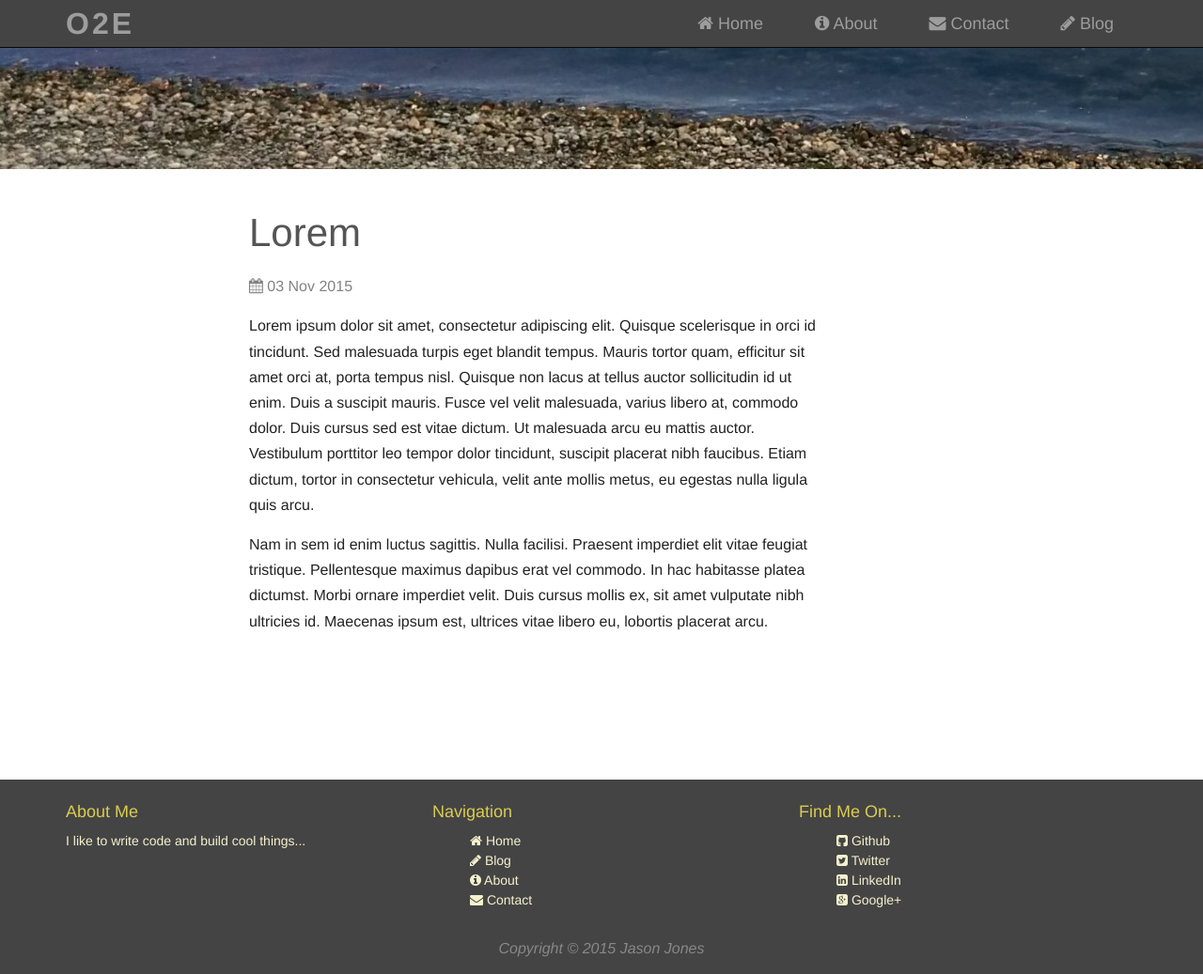
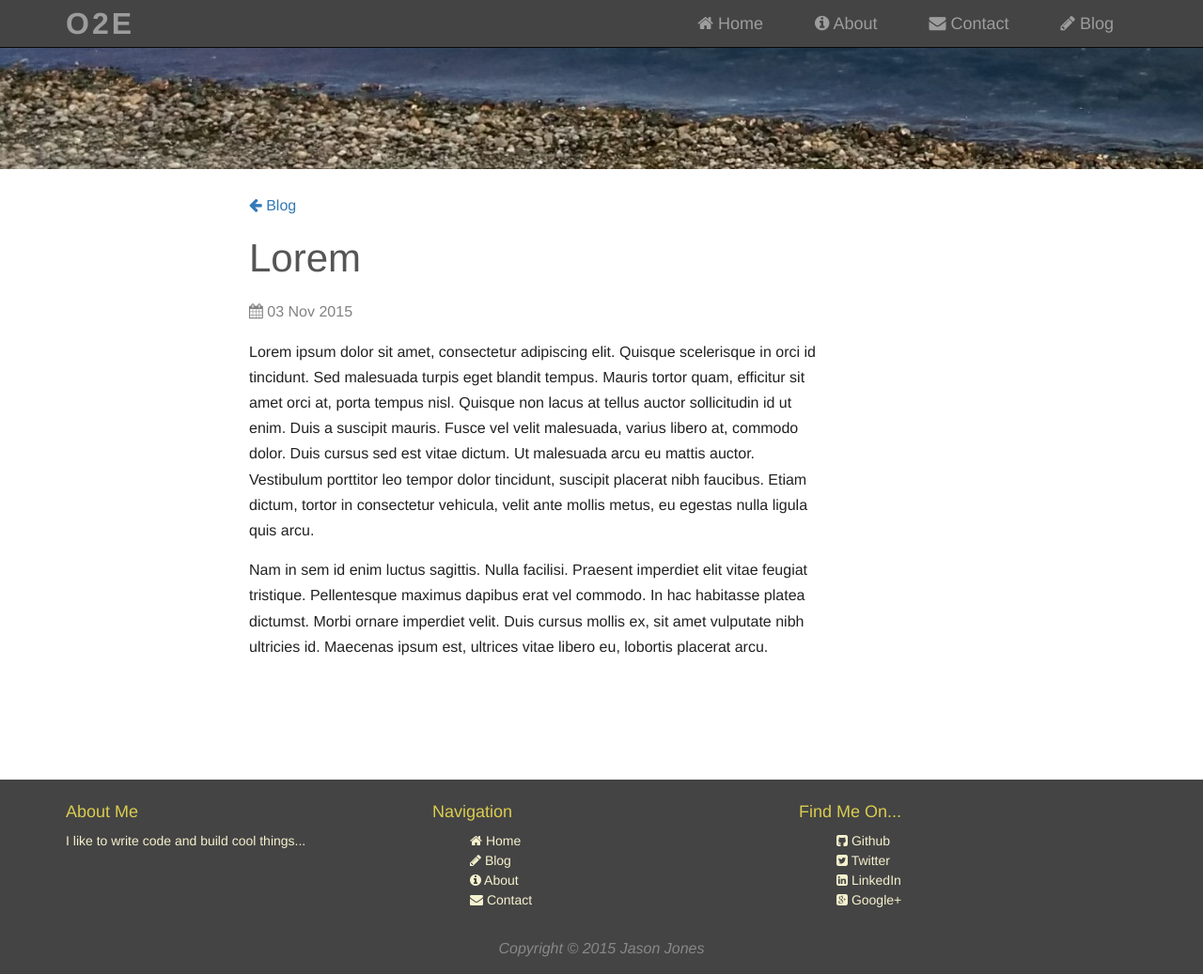
Before and after one commit to jasonsjones/jasonsjones.github.io, a Jekyll site: the page built from _posts/2015-11-03-lorem-post.md, in a window 1280 px wide and 1037 px high. Shown: the whole window at 94% size. Built offline with Jekyll 4.4.1, drawn with Linux system fonts in a browser that asks for light colours.

Commit message:
Add link to blog page

```diff
--- a/_layouts/blog_post.html
+++ b/_layouts/blog_post.html
@@ -9,6 +9,7 @@
             <div class="row">
                 <div class="col-sm-offset-2">
                     <article class="blog col-sm-8">
+                        <p><a href="/blog"><i class="fa fa-arrow-left"></i> Blog</a></p>
                         <h2 class="blog-title">{{ page.title }}</h2>
                         <p class="blog-meta"><i class="fa fa-calendar"></i> {{ page.date | date_to_string  }}</p>
                         <section class="blog-content">
```
